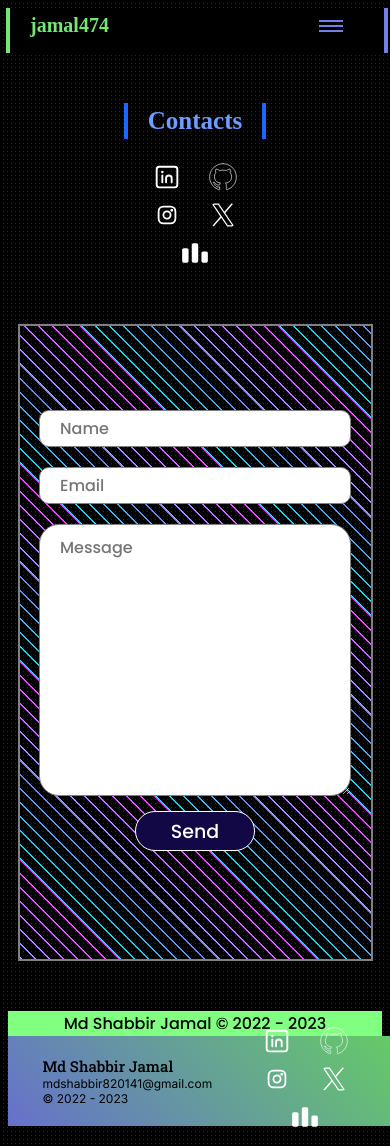
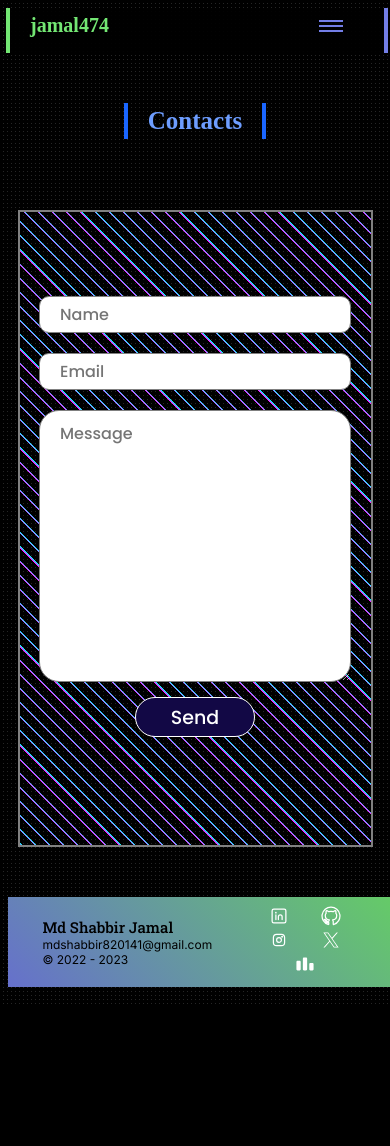
Before and after one commit to jamal474/shabbir-website, a React (Create React App) app: page /Contact in a window 390 px wide. After the commit the page ends 1007 px from the top, so only its background shows below. Built offline with nearby package versions, Linux system fonts and the light colour scheme; a web font is replaced by a local one.

Commit message:
added footer on each page

```diff
--- a/src/pages/Contacts.js
+++ b/src/pages/Contacts.js
@@ -3,17 +3,9 @@
 import '../style/Contacts.css'
 import gmailimg from '../assets/icon/mailGoogle.svg'
 import locationimg from '../assets/icon/location.svg'
-import githubimg_c from '../assets/icon/githubicon.svg'
-import linkedinimg_c from '../assets/icon/lkdn.svg'
-import instagramimg_c from '../assets/icon/insta.svg'
-import twitterimg_c from '../assets/icon/x.svg'
-import codeforcesimg_c from '../assets/icon/cforces.svg'
 import SEO from './SEO'
 
-
 export default function Contacts() {
-    var d = new Date();
-    const currentYear = d.getFullYear();
     const form = React.useRef();
     const sendEmail = (e) => {
         alert("Message Sent - :)")
@@ -29,43 +21,35 @@
     };
 
     return (
-    <section className = "contacts" name="myElements" id = "Contacts">
+        <section className="contacts" name="myElements" id="Contacts">
             <SEO
                 title="Contacts - Md Shabbir Jamal"
                 description="If you want to reach out to me, feel free to do so."
                 name="@lamajribbahs"
                 image="../assets/image/picture.jpg" />
-        <h2 className = "contacts-section-title">Contacts</h2>
-        <div className = "socials">
-            <a target = "_blank" rel="noreferrer" href = "https://www.linkedin.com/in/md-shabbir-jamal-0620781a0"><img src = {linkedinimg_c} className = "socials-logo" alt = "linkedin logo" title = "Linkedin"/></a>
-            <a target = "_blank" rel="noreferrer" href = "https://github.com/jamal474"><img src = {githubimg_c} className = "socials-logo" alt = "github logo" title = "GitHub"/></a>
-            <a target = "_blank" rel="noreferrer" href = "https://www.instagram.com/lamaj.sm/"><img src = {instagramimg_c} className = "instagram" alt = "instagram logo" title = "Instagram"/></a>
-            <a target = "_blank" rel="noreferrer" href = "https://twitter.com/lamajribbahs"><img src = {twitterimg_c} className = "socials-logo" alt = "twitter logo" title = "twitter"/></a>
-            <a target = "_blank" rel="noreferrer" href = "https://codeforces.com/profile/jamal474"><img src = {codeforcesimg_c} className = "codeforces-logo" alt = "codeforces logo" title = "Codeforces"/></a>
+            <h2 className="contacts-section-title">Contacts</h2>
+            <div className="contacts-section">
+                <div className="front-card">
+                    <div className="email">
+                        <a href="mailto:wesdssar@gmail.com"><img src={gmailimg} className="contact-logos" alt="google logo" /></a>
+                        <a href="mailto:wesdssar@gmail.com"><h4 className="contact-val">wesdssar@gmail.com</h4></a>
                     </div>
-        <div className = "contacts-section">
-            <div className = "front-card">
-                <div className = "email">
-                    <a href = "mailto:wesdssar@gmail.com"><img src = {gmailimg} className = "contact-logos" alt = "google logo"/></a>
-                    <a href = "mailto:wesdssar@gmail.com"><h4 className = "contact-val">wesdssar@gmail.com</h4></a>
-                </div>
-                <div className = "location">
-                    <a href = "https://goo.gl/maps/z2rYbtV6idLyeRDF8" target = "_blank" rel="noreferrer"><img src = {locationimg} className = "contact-logos" alt = "location pin logo"/></a>
-                    <a href = "https://goo.gl/maps/z2rYbtV6idLyeRDF8" target = "_blank" rel="noreferrer"><h4 className = "contact-val">Room 337 Hostel 12 BIT Mesra, Ranchi</h4></a>
+                    <div className="location">
+                        <a href="https://goo.gl/maps/z2rYbtV6idLyeRDF8" target="_blank" rel="noreferrer"><img src={locationimg} className="contact-logos" alt="location pin logo" /></a>
+                        <a href="https://goo.gl/maps/z2rYbtV6idLyeRDF8" target="_blank" rel="noreferrer"><h4 className="contact-val">Room 337 Hostel 12 BIT Mesra, Ranchi</h4></a>
                     </div>
                 </div>
-            <div className = "back-card">
-                <div className = "message-card">
-                    <form ref = {form} onSubmit = {sendEmail} className = "form-card">
-                        <input type="text" placeholder = "Name" name = "user_name" required/>
-                        <input type="email" placeholder = "Email" name = "user_email" required/>
-                        <textarea name = "message" placeholder = "Message" cols = "30" rows = "10" required/>
-                        <button type = "submit" className = "send">Send</button>
+                <div className="back-card">
+                    <div className="message-card">
+                        <form ref={form} onSubmit={sendEmail} className="form-card">
+                            <input type="text" placeholder="Name" name="user_name" required />
+                            <input type="email" placeholder="Email" name="user_email" required />
+                            <textarea name="message" placeholder="Message" cols="30" rows="10" required />
+                            <button type="submit" className="send">Send</button>
                         </form>
                     </div>
                 </div>
             </div>
-        <div className = "rights"> Md Shabbir Jamal &copy; 2022 - {currentYear}</div>
         </section>
     )
 }
--- a/src/pages/Project.js
+++ b/src/pages/Project.js
@@ -27,7 +27,6 @@
             </div>
             <div className = {toggleState === 1 ? "content active-content" : "content"}><WebD/></div>
             <div className = {toggleState === 2 ? "content active-content" : "content"}><ML/></div>
-
         </section>
     );
 }
--- a/src/style/Contacts.css
+++ b/src/style/Contacts.css
@@ -148,45 +148,7 @@
     background : black;
 
 }
-.socials {
-  animation: fadeIn 1s ease-in both;
-}
-.contact-val:hover {
-    color : black;
-}
 
-.instagram, .codeforces-logo{
-    width : 40px;
-    margin : 0px 20px;
-    border : 2px transparent solid;
-    border-radius: 14px;
-}
-
-.socials-logo {
-    width : 40px;
-    margin : 0px 20px;
-    border : 2px transparent solid;
-    border-radius: 40px;
-}
-.instagram:hover, .codeforces-logo:hover {
-    border: 2px color-mix(in srgb, rgba(255, 255, 0, 1) 50%, rgba(0, 255, 255, 1) 50%) solid;
-}
-.socials-logo:hover {
-    border: 2px color-mix(in srgb, rgba(255, 255, 0, 1) 50%, rgba(0, 255, 255, 1) 50%) solid;
-}
-
-.socials:hover {
-    cursor : pointer;
-}
-
-.rights {
-    width : 100%;
-    text-align: center;
-    background-color: color-mix(in srgb, rgba(255, 255, 0, 1) 50%, rgba(0, 255, 255, 1) 50%);
-    font-family: "Poppins";
-    font-weight: 500;
-    color : black;
-}
 @keyframes fadeIn {
 	from {
 		opacity: 0;
@@ -227,14 +189,6 @@
         margin-right: auto;
         }
 
-      .socials-logo {
-        width : 30px;
-        margin : 0px 10px;
-      }
-      .codeforces-logo,.instagram {
-        width : 30px;
-        margin : 0px 10px;
-      }
       .front-card{
         display : none;
       }
--- a/src/style/Education.css
+++ b/src/style/Education.css
@@ -2,7 +2,7 @@
 .education {
   display : flex;
   flex-direction: column;
-
+  margin-bottom: 80px;
 }
 
 .education-section-title {
--- a/src/style/Project.css
+++ b/src/style/Project.css
@@ -70,7 +70,7 @@
   flex-direction: column;
   justify-content: space-between;
   align-items: center;
-  /* margin : 5vh 5vw; */
+  margin-bottom : 80px;
 }
 
 .project-section-title {
--- a/src/style/Skills.css
+++ b/src/style/Skills.css
@@ -18,7 +18,7 @@
 }
 
 .skills-section {
-    height: 100vh;
+    height: 80vh;
     margin: 0vw 5vw 0vw 5vw;
 }
 
```
Also changed, not shown: src/assets/icon/githubicon.svg, src/assets/icon/insta.svg. Lines whose indentation alone changed are shown as unchanged.
